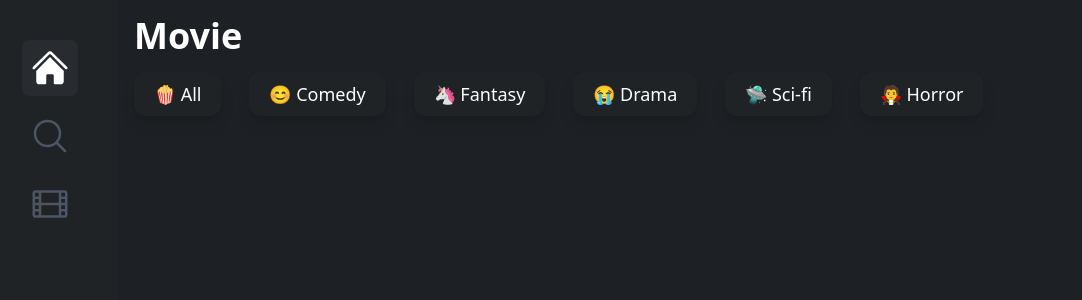
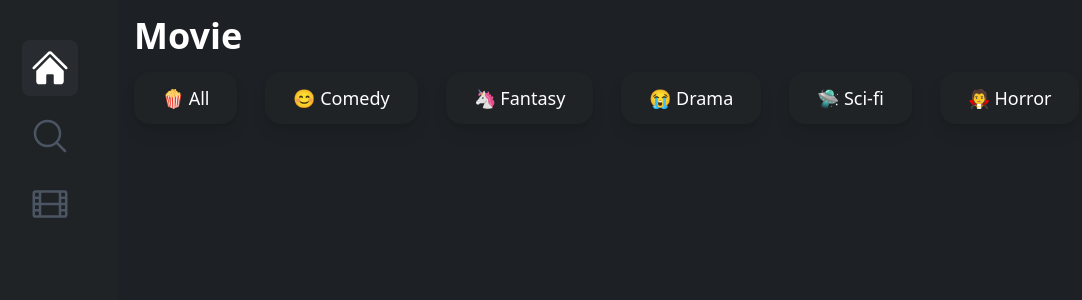
Before and after one commit to ArturSpirenkov/tmovies-frontend, a Vue app: page / in a window 1280 px wide. Shown: the top 300 px of the page, without its empty margins (18-1100 px from the left). Built offline with nearby package versions, Linux system fonts and the light colour scheme.

Commit message:
change Tab sfc :TODO

```diff
--- a/src/components/Tab.vue
+++ b/src/components/Tab.vue
@@ -1,19 +1,29 @@
 <script lang="ts" setup>
-import { Tab } from '../types'
-
+import { ITab } from '../types'
+//TODO: destructurization on Tab and Tabs
 defineProps<{
-  tabs: Tab[]
+  tabs: ITab[],
+  activeTab: string
 }>()
 
+interface Emits {
+  (e: 'tab-change', tabs: string): void
+}
+
+const emit = defineEmits<Emits>()
 </script>
 
 <template>
   <div>
     <nav class="flex space-x-7">
-      <a
-        class="bg-movie-black-200 text-lg rounded-xl px-5 py-2 text-white drop-shadow-lg hover:bg-oranje"
-        v-for="{ title, emoji, id} in tabs"
+      <a class="
+        text-lg rounded-2xl px-7 py-3 text-white drop-shadow-lg hover:bg-orange cursor-pointer
+        transition delay-150 select-none
+        "
+        :class="id === activeTab ? 'bg-orange' : 'bg-movie-black-200'"
+        v-for="{ title, emoji, id } in tabs"
         :key="id"
+        @click="emit('tab-change', id)"
       >
         {{ emoji }}
         {{ title }}
```
